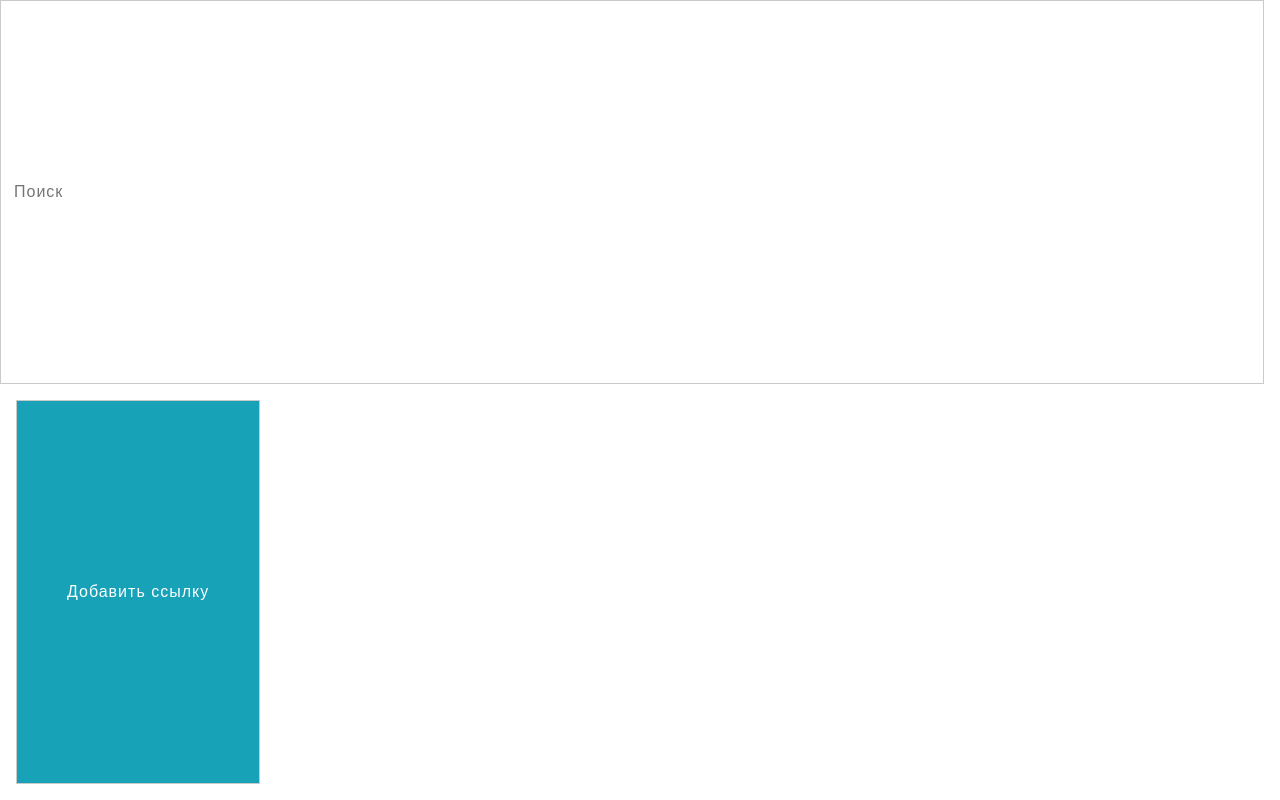
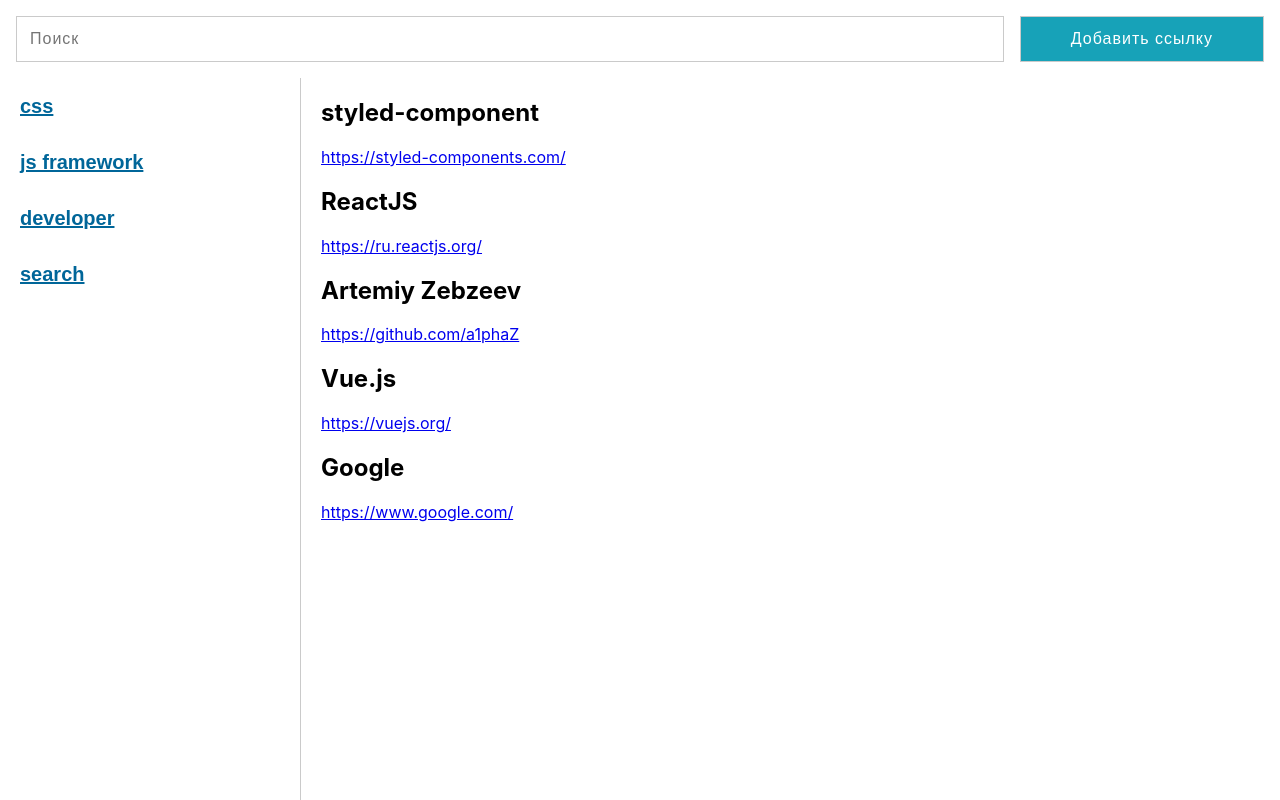
Before and after one commit to a1phaZ/digital-sector-test, a React (Create React App) app: page / in a window 1280 px wide. Shown: the top 800 px of the page. Built offline with nearby package versions, Linux system fonts and the light colour scheme.

Commit message:
feat: add link && adding mock data

```diff
--- a/src/App.js
+++ b/src/App.js
@@ -1,4 +1,4 @@
-import React, {useEffect, useState, useLayoutEffect} from 'react';
+import React, {useEffect, useState, useLayoutEffect, useCallback} from 'react';
 import useLocalStorage from "./hooks/useLocalStorage";
 import {Container, Content, HeaderContainer, Sidebar} from "./styledComponents/Containers.styled-components";
 import LinksList from "./components/LinksList/LinksList.component";
@@ -15,12 +15,20 @@
 }, {
   title: 'ReactJS',
   url: 'https://ru.reactjs.org/',
-  category: 'js'
+  category: 'js framework'
 }, {
   title: 'Artemiy Zebzeev',
   url: 'https://github.com/a1phaZ',
-  category: 'dev'
-}];
+  category: 'developer'
+}, {
+  title: 'Vue.js',
+  url: 'https://vuejs.org/',
+  category: 'js framework'
+}, {
+  title: 'Google',
+  url: 'https://www.google.com/',
+  category: 'search'
+},];
 
 function App() {
   const [links, setLinks] = useLocalStorage('links');
@@ -48,31 +56,32 @@
     setSearch(e.currentTarget.value);
   }
 
-  function onModalToggle() {
+  const onModalToggle = useCallback(() => {
     return () => {
       if (!showModal) window.addEventListener('click', closeModalByWindow());
       if (showModal) window.removeEventListener('click', closeModalByWindow());
       setShowModal(!showModal);
     }
-  }
+  }, [showModal]);
 
   function closeModalByWindow() {
     return (e) => {
       const modal = document.getElementById('add-modal');
       if (e.target === modal) setShowModal(false);
     }
+  }
 
+  function addLink(formData) {
+    setLinks([...links, formData]);
   }
 
   return (
     <Container className="App">
-      <ModalPage showModal={showModal} onModalToggle={onModalToggle}/>
-      <Container justifyContent={'flex-end'}>
+      <ModalPage showModal={showModal} setShowModal={setShowModal} addLink={addLink}/>
+      <HeaderContainer className={'header'}>
         <SearchForm onSearch={onSearch}/>
-        <HeaderContainer>
-          <OpenModalButton onClick={onModalToggle()}>Добавить ссылку</OpenModalButton>
-        </HeaderContainer>
-      </Container>
+        <OpenModalButton onClick={onModalToggle()}>Добавить ссылку</OpenModalButton>
+      </HeaderContainer>
       <Sidebar className={'filter-bar'}>
         <FilterBar data={links} onFilter={onFilterClick}/>
       </Sidebar>
```
